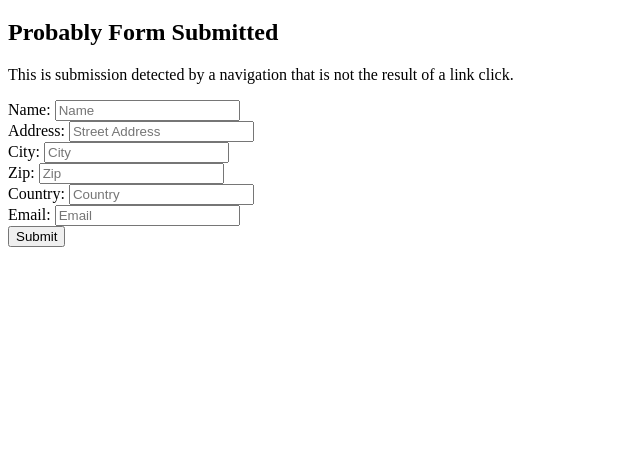
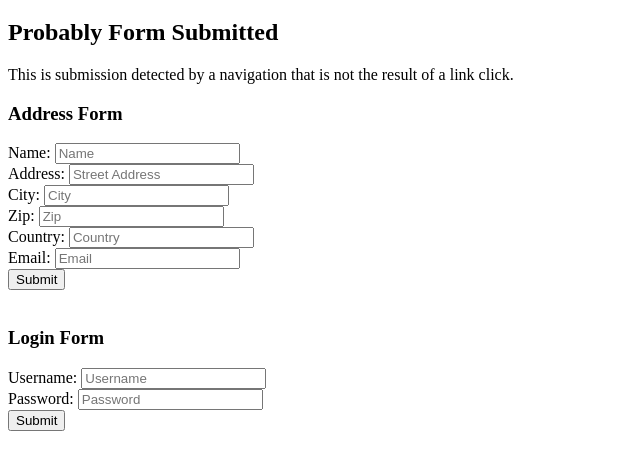
Before and after one commit to jihadghanna/jihadghanna.github.io, a plain HTML site: page autofill/index.html in a window 1280 px wide. Shown: the part 61-530 px from the top of the page, without its empty margins (0-640 px from the left). Drawn offline with Linux system fonts and the light colour scheme.

Commit message:
Add password form

```diff
--- a/autofill/index.html
+++ b/autofill/index.html
@@ -14,7 +14,9 @@
 <h2>Probably Form Submitted</h2>
 <p>This is submission detected by a navigation that is not the result of a link click. </p>
 
-<form action='a.html' name='formname' id='formid'>
+<h3>Address Form</h3>
+
+<form action='a.html' name='address_form' id='address_form'>
     Name: <input type="text" name="name" placeholder="Name" autocomplete="name"><br>
     Address: <input type="text" name="street-address" placeholder="Street Address" autocomplete="street-address"><br>
     City: <input type="text" name="city" placeholder="City"><br>
@@ -23,5 +25,15 @@
     Email: <input name="email" id="form_email" placeholder="Email" autocomplete="email"> <br>
     <button type="button" id='submit' onclick='navigate()'>Submit</button>
 </form>
+
+<br>
+
+<h3>Login Form</h3>
+
+<form action='a.html' name='login_form' id='login_form'>
+    Username: <input type="text" name="username" placeholder="Username"><br>
+    Password: <input type="password" name="password" placeholder="Password"><br>
+    <button type="button" id='submit' onclick='navigate()'>Submit</button>
+</form>
 </body>
 </html>
```
